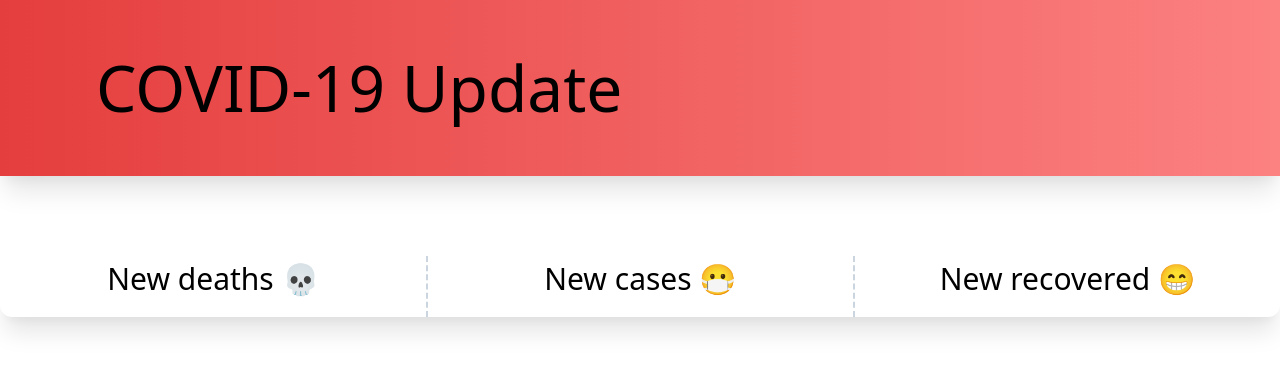
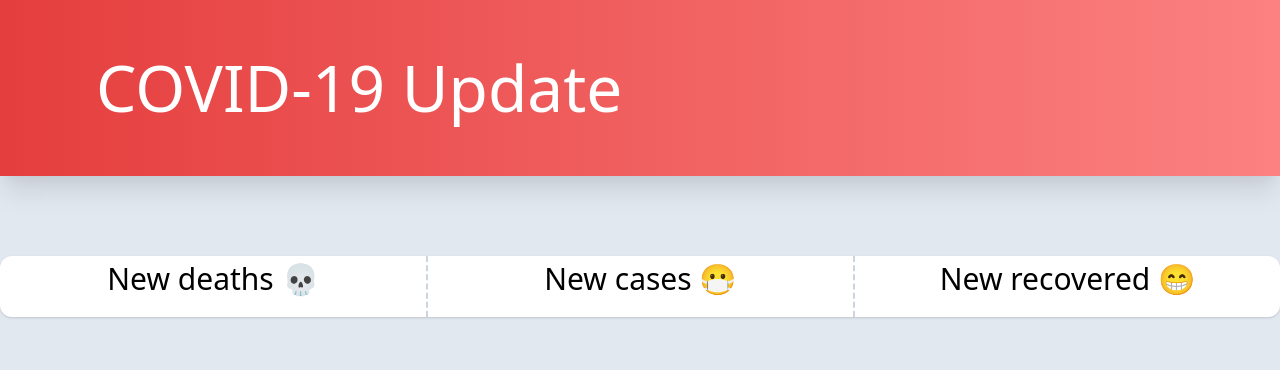
Before and after one commit to LynnKomang/covid-status, a Vue app: page / in a window 1280 px wide. Shown: the top 370 px of the page. Built offline with nearby package versions, Linux system fonts and the light colour scheme; no server answers.

Commit message:
Changed background color of the website

```diff
--- a/src/App.vue
+++ b/src/App.vue
@@ -20,4 +20,7 @@ export default {
 };
 </script>
 <style>
+body {
+  background-color: #e2e8f0;
+}
 </style>
--- a/src/components/Header.vue
+++ b/src/components/Header.vue
@@ -1,6 +1,6 @@
 <template>
   <div
-    class="bg-gradient-to-r from-red-600 to-red-400 pl-10 md:pl-24 text-4xl md:text-6xl items-center shadow-xl py-6 md:py-10"
+    class="bg-gradient-to-r from-red-600 to-red-400 pl-10 md:pl-24 text-4xl md:text-6xl items-center shadow-xl py-6 md:py-10 font-medium text-white"
   >
     COVID-19 Update
   </div>
--- a/src/components/Info.vue
+++ b/src/components/Info.vue
@@ -1,6 +1,6 @@
 <template>
   <div
-    class="animate__animated animate__fadeInDown md:flex bg-white shadow-xl rounded-xl divide-dashed divide-y-2 md:divide-x-2 md:divide-y-0 divide-gray-400"
+    class="animate__animated animate__fadeInDown md:flex bg-white shadow rounded-xl divide-dashed divide-y-2 md:divide-x-2 md:divide-y-0 divide-gray-400"
   >
     <InfoCard :number="info.NewDeaths" title="New deaths 💀️" />
     <InfoCard :number="info.NewConfirmed" title="New cases 😷️" />
```
